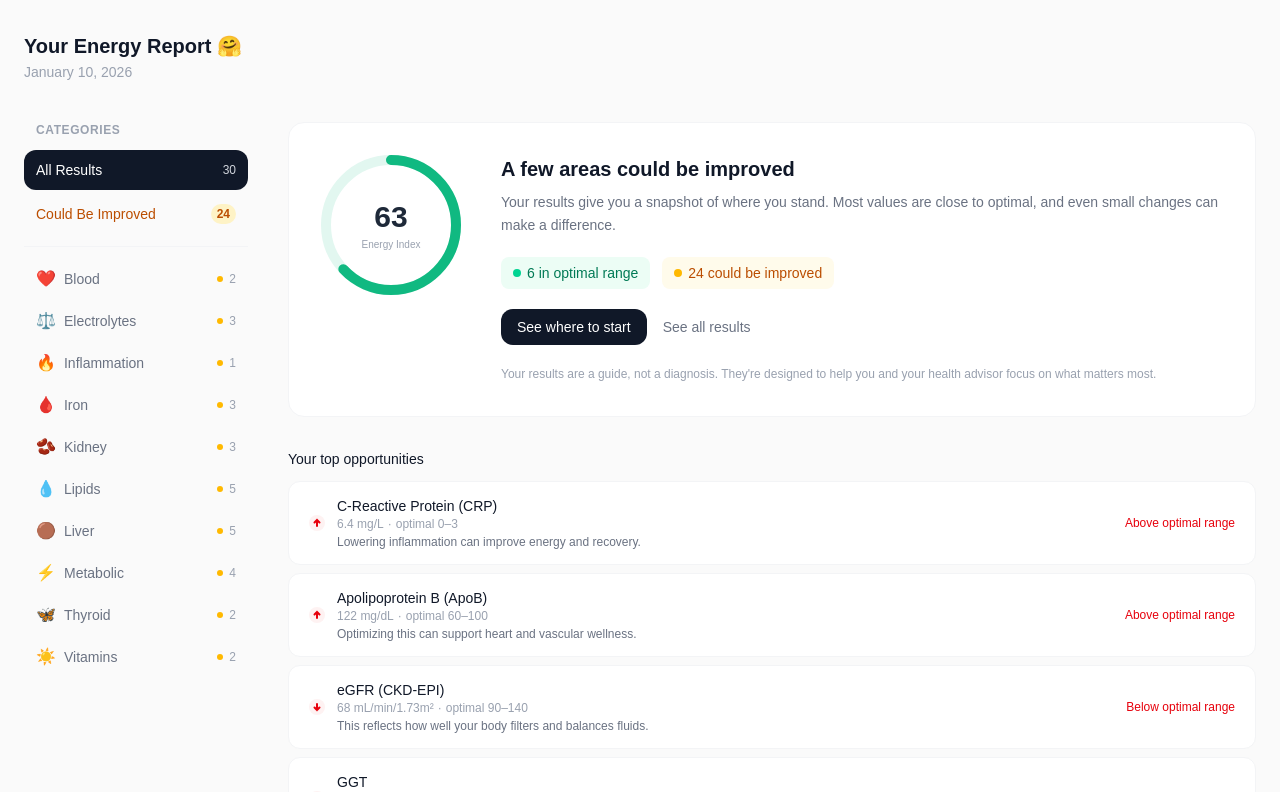
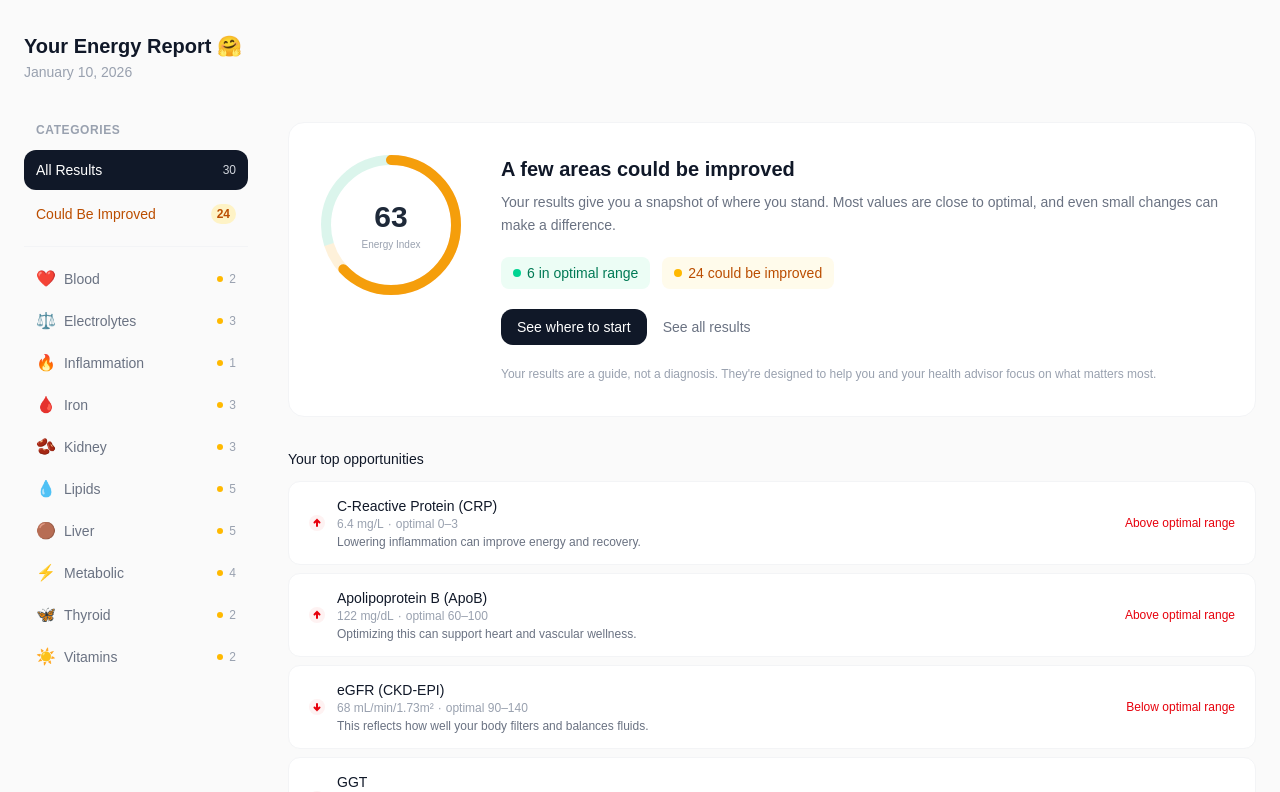
Before and after one commit to olganedelcu/frontend_data, a React (Vite) app: page / in a window 1280 px wide. Shown: the top 792 px of the page. Built offline with nearby package versions, Linux system fonts and the light colour scheme; a web font is replaced by a local one.

Commit message:
css on our score

```diff
--- a/src/components/EnergyScoreGauge.tsx
+++ b/src/components/EnergyScoreGauge.tsx
@@ -5,12 +5,23 @@ interface Props {
   energyScore: EnergyScoreResult;
 }
 
-const COLOR = '#10B981';
 const SIZE = 140;
 const STROKE = 10;
 const RADIUS = (SIZE - STROKE) / 2;
 const CENTER = SIZE / 2;
 const CIRCUMFERENCE = 2 * Math.PI * RADIUS;
+
+const ZONES = [
+  { start: 0, end: 50, color: '#EF4444' },
+  { start: 50, end: 70, color: '#F59E0B' },
+  { start: 70, end: 100, color: '#10B981' },
+];
+
+function getScoreColor(score: number): string {
+  if (score >= 70) return '#10B981';
+  if (score >= 50) return '#F59E0B';
+  return '#EF4444';
+}
 
 export function EnergyScoreGauge({ energyScore }: Props) {
   const { score } = energyScore;
@@ -44,13 +55,24 @@ export function EnergyScoreGauge({ energyScore }: Props) {
     <div className="flex flex-col items-center">
       <div className="relative">
         <svg width={SIZE} height={SIZE} viewBox={`0 0 ${SIZE} ${SIZE}`}>
+          {ZONES.map((zone, i) => {
+            const length = ((zone.end - zone.start) / 100) * CIRCUMFERENCE;
+            const offset = (zone.start / 100) * CIRCUMFERENCE;
+            return (
+              <circle
+                key={i}
+                cx={CENTER} cy={CENTER} r={RADIUS}
+                fill="none" stroke={zone.color} strokeWidth={STROKE}
+                opacity={0.15}
+                strokeDasharray={`${length} ${CIRCUMFERENCE - length}`}
+                strokeDashoffset={-offset}
+                transform={`rotate(-90 ${CENTER} ${CENTER})`}
+              />
+            );
+          })}
           <circle
             cx={CENTER} cy={CENTER} r={RADIUS}
-            fill="none" stroke={COLOR} strokeWidth={STROKE} opacity={0.12}
-          />
-          <circle
-            cx={CENTER} cy={CENTER} r={RADIUS}
-            fill="none" stroke={COLOR} strokeWidth={STROKE}
+            fill="none" stroke={getScoreColor(score)} strokeWidth={STROKE}
             strokeDasharray={`${progress} ${CIRCUMFERENCE}`}
             strokeLinecap="round"
             transform={`rotate(-90 ${CENTER} ${CENTER})`}
```
Also changed, not shown: 1 other file (tests, documents, lock files or other folders).
